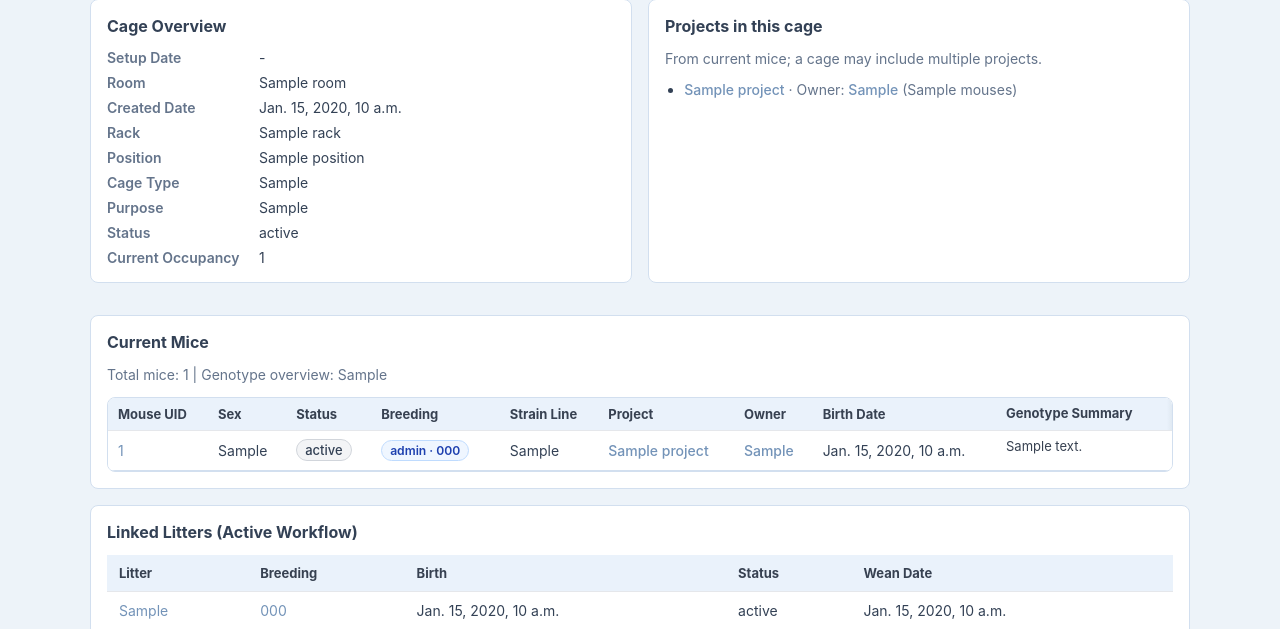
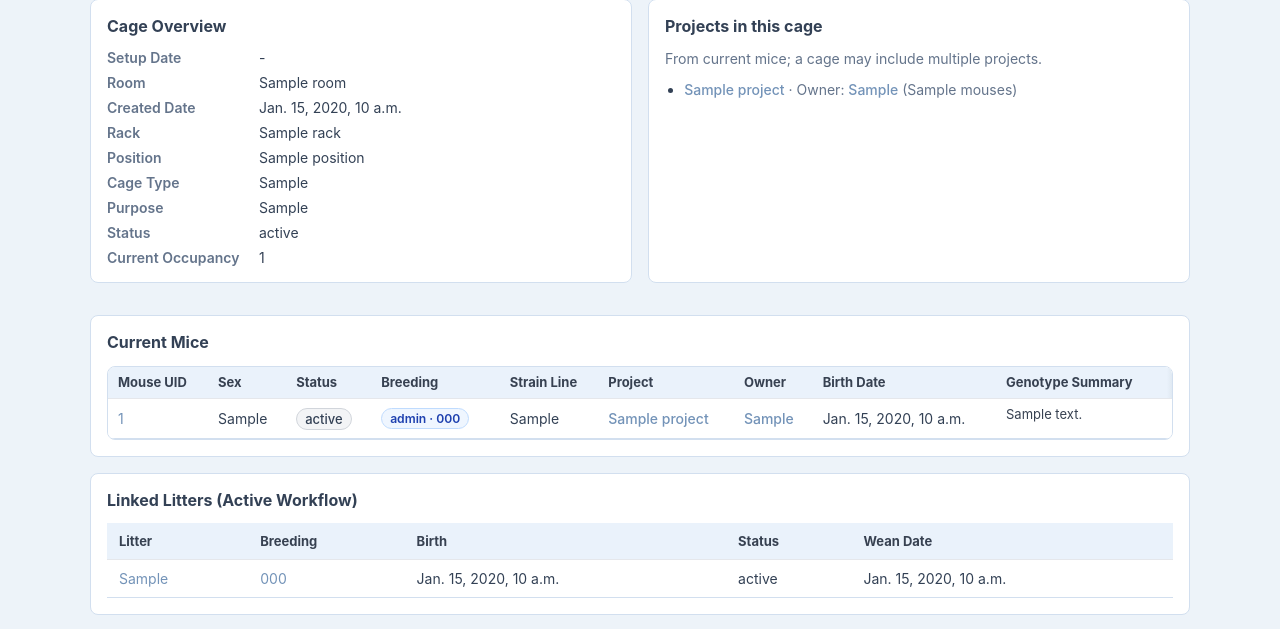
Before and after one commit to JiaGSLab/MouseXGene, a Django app: template templates/colony/cage_detail.html in a window 1280 px wide. Shown: the part 171-800 px from the top of the page. Run offline with Django 3.2, Linux system fonts and the light colour scheme; the template is opened without the code that fills it: most values are stand-ins (such as "Sample title", 1, 10 or a date in 2020).

Commit message:
Remove cage detail genotype summary

```diff
--- a/colony/views.py
+++ b/colony/views.py
@@ -2892,7 +2892,6 @@ def cage_detail(request: HttpRequest, pk: int) -> HttpResponse:
         "cage": cage,
         "current_mice": current_mice,
         "current_mouse_rows": current_mouse_rows,
-        "cage_genotype_overview": build_cage_genotype_overview(current_mice),
         "active_litters": active_litters,
         "current_mouse_count": len(current_mice),
         "cage_setup_date": latest_setup or cage.created_date,
--- a/templates/colony/cage_detail.html
+++ b/templates/colony/cage_detail.html
@@ -60,10 +60,6 @@
 
 <section class="card">
     <h2>Current Mice</h2>
-    <p class="muted">
-        Total mice: {{ current_mouse_count }} |
-        Genotype overview: {{ cage_genotype_overview }}
-    </p>
     <div class="table-wrap table-wrap--data">
     <table class="data-table data-table--compact data-table--mice data-table--col-resize" id="cage-mice-table" data-col-resize-key="cage-detail-mice">
         <colgroup>
```
